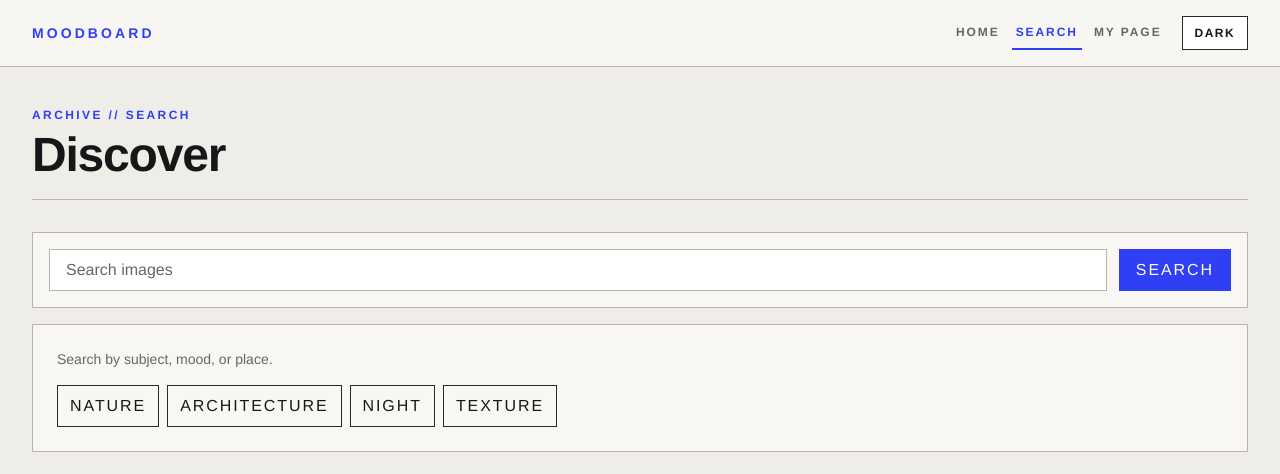
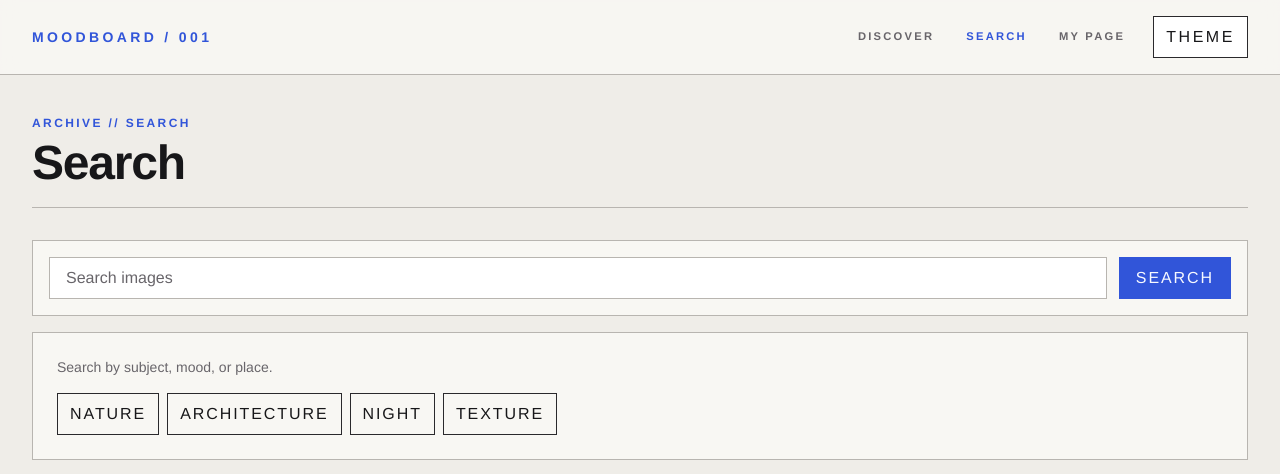
Before and after one commit to juditperea/moodboard, a React (Vite) app: page /search in a window 1280 px wide. Shown: the top 474 px of the page. Built offline with nearby package versions, Linux system fonts and the light colour scheme.

Commit message:
feat: redesign navigation and update accent theme

```diff
--- a/src/components/Navbar.tsx
+++ b/src/components/Navbar.tsx
@@ -1,54 +1,141 @@
+import { useEffect, useRef, useState } from "react"
 import { NavLink } from "react-router-dom"
 import { useTheme } from "../context/useTheme"
 
+const navigationItems = [
+  { label: "DISCOVER", to: "/" },
+  { label: "SEARCH", to: "/search" },
+  { label: "MY PAGE", to: "/mypage" },
+]
+
 function Navbar() {
   const { theme, toggleTheme } = useTheme()
+  const [isMenuOpen, setIsMenuOpen] = useState(false)
+  const menuRef = useRef<HTMLDivElement | null>(null)
+
+  useEffect(() => {
+    function handleKeyDown(event: KeyboardEvent) {
+      if (event.key === "Escape") {
+        setIsMenuOpen(false)
+      }
+    }
+
+    window.addEventListener("keydown", handleKeyDown)
+    return () => window.removeEventListener("keydown", handleKeyDown)
+  }, [])
+
+  useEffect(() => {
+    function handleResize() {
+      if (window.innerWidth >= 768) {
+        setIsMenuOpen(false)
+      }
+    }
+
+    window.addEventListener("resize", handleResize)
+    return () => window.removeEventListener("resize", handleResize)
+  }, [])
+
+  useEffect(() => {
+    if (!isMenuOpen) return
+
+    function handlePointerDown(event: MouseEvent) {
+      if (!menuRef.current) return
+      if (!menuRef.current.contains(event.target as Node)) {
+        setIsMenuOpen(false)
+      }
+    }
+
+    document.addEventListener("mousedown", handlePointerDown)
+    return () => document.removeEventListener("mousedown", handlePointerDown)
+  }, [isMenuOpen])
+
+  function getNavLinkClass({ isActive }: { isActive: boolean }) {
+    return [
+      "border-b border-transparent px-1 py-2 text-[0.7rem] font-bold uppercase tracking-[0.2em] transition-colors",
+      isActive ? "border-accent text-accent" : "text-muted hover:text-foreground",
+    ].join(" ")
+  }
 
   return (
-    <nav className="border-b border-border bg-surface/90 text-foreground backdrop-blur-sm">
-      <div className="mx-auto flex w-full max-w-7xl flex-wrap items-center gap-x-6 gap-y-3 px-4 py-4 sm:px-6 lg:px-8">
-        <span className="mr-auto text-sm font-bold uppercase tracking-[0.22em] text-accent">
-          Moodboard
+    <header className="border-b border-border bg-surface/90 text-foreground backdrop-blur-sm">
+      <nav aria-label="Main navigation" className="mx-auto w-full max-w-7xl px-4 py-4 sm:px-6 lg:px-8">
+        <div className="flex items-center justify-between gap-4">
+          <div className="flex min-w-0 items-center gap-4">
+            <span className="text-sm font-bold uppercase tracking-[0.24em] text-accent">
+              Moodboard / 001
             </span>
-        <div className="flex items-center gap-2 text-xs font-bold uppercase tracking-[0.16em]">
+          </div>
+
+          <div className="hidden items-center gap-6 md:flex">
+            {navigationItems.map((item) => (
               <NavLink
-            to="/"
-            className={({ isActive }) =>
-              `border-b-2 px-1 py-2 transition-colors ${isActive ? "border-accent text-accent" : "border-transparent text-muted hover:text-foreground"}`
-            }
+                key={item.to}
+                to={item.to}
+                end={item.to === "/"}
+                className={getNavLinkClass}
               >
-            Home
+                {item.label}
               </NavLink>
-
-          <NavLink
-            to="/search"
-            className={({ isActive }) =>
-              `border-b-2 px-1 py-2 transition-colors ${isActive ? "border-accent text-accent" : "border-transparent text-muted hover:text-foreground"}`
-            }
-          >
-            Search
-          </NavLink>
-
-          <NavLink
-            to="/mypage"
-            className={({ isActive }) =>
-              `border-b-2 px-1 py-2 transition-colors ${isActive ? "border-accent text-accent" : "border-transparent text-muted hover:text-foreground"}`
-            }
-          >
-            My Page
-          </NavLink>
+            ))}
             <button
               type="button"
               onClick={toggleTheme}
               aria-label={`Switch to ${theme === "dark" ? "light" : "dark"} theme`}
               aria-pressed={theme === "dark"}
-            className="ml-2 border border-border-strong bg-surface-raised px-3 py-2 text-xs font-bold uppercase tracking-[0.12em] text-foreground transition-colors hover:border-accent hover:text-accent"
+              className="border border-border-strong bg-surface-raised px-3 py-2 text-[0.68rem] font-bold uppercase tracking-[0.16em] text-foreground transition-colors hover:border-accent hover:text-accent"
             >
-            {theme === "dark" ? "Light" : "Dark"}
+              {theme === "dark" ? "LIGHT" : "THEME"}
+            </button>
+          </div>
+
+          <div className="md:hidden">
+            <button
+              type="button"
+              aria-label={isMenuOpen ? "Close menu" : "Open menu"}
+              aria-expanded={isMenuOpen}
+              aria-controls="mobile-navigation-panel"
+              onClick={() => setIsMenuOpen((previous) => !previous)}
+              className="border border-border-strong bg-surface-raised px-3 py-2 text-[0.68rem] font-bold uppercase tracking-[0.18em] text-foreground focus-visible:outline-2 focus-visible:outline-offset-2 focus-visible:outline-accent-strong"
+            >
+              Menu
             </button>
           </div>
         </div>
+
+        {isMenuOpen && (
+          <div
+            ref={menuRef}
+            id="mobile-navigation-panel"
+            className="mt-4 border border-border bg-surface p-3 md:hidden"
+          >
+            <div className="flex flex-col gap-2">
+              {navigationItems.map((item) => (
+                <NavLink
+                  key={item.to}
+                  to={item.to}
+                  end={item.to === "/"}
+                  onClick={() => setIsMenuOpen(false)}
+                  className={({ isActive }) =>
+                    `border px-3 py-2 text-[0.68rem] font-bold uppercase tracking-[0.18em] transition-colors ${isActive ? "border-accent bg-accent text-accent-foreground" : "border-transparent text-foreground hover:border-accent hover:text-accent"}`
+                  }
+                >
+                  {item.label}
+                </NavLink>
+              ))}
+              <button
+                type="button"
+                onClick={toggleTheme}
+                aria-label={`Switch to ${theme === "dark" ? "light" : "dark"} theme`}
+                aria-pressed={theme === "dark"}
+                className="mt-1 border border-border-strong bg-surface-raised px-3 py-2 text-left text-[0.68rem] font-bold uppercase tracking-[0.18em] text-foreground transition-colors hover:border-accent hover:text-accent"
+              >
+                {theme === "dark" ? "LIGHT" : "THEME"}
+              </button>
+            </div>
+          </div>
+        )}
       </nav>
+    </header>
   )
 }
 
--- a/src/index.css
+++ b/src/index.css
@@ -26,9 +26,9 @@
 	--muted: #68656a;
 	--border: #b8b5b0;
 	--border-strong: #2a292c;
-	--accent: #2f3ff3;
-	--accent-strong: #2205c7;
-	--accent-foreground: #fffaf5;
+	--accent: #3155d9;
+	--accent-strong: #2443b8;
+	--accent-foreground: #f7f9ff;
 }
 
 :root[data-theme="dark"] {
@@ -40,9 +40,9 @@
 	--muted: #aaa7a4;
 	--border: #555860;
 	--border-strong: #d1d0ca;
-	--accent: #2d72f2;
-	--accent-strong: #070bce;
-	--accent-foreground: #fff8f2;
+	--accent: #5d7cff;
+	--accent-strong: #7f98ff;
+	--accent-foreground: #f8faff;
 }
 
 * {
--- a/src/pages/Dashboard.tsx
+++ b/src/pages/Dashboard.tsx
@@ -112,8 +112,8 @@ function Dashboard() {
   return (
     <main className="mx-auto min-h-screen w-full max-w-7xl px-4 py-10 sm:px-6 lg:px-8">
       <div className="mb-8 border-b border-border pb-5">
-        <p className="mb-2 text-xs font-bold uppercase tracking-[0.2em] text-accent">Feed // Inspiration </p>
-        <h1 className="text-4xl font-bold tracking-tight sm:text-5xl">Home</h1>
+        <p className="mb-2 text-xs font-bold uppercase tracking-[0.2em] text-accent">FEED // INSPIRATION</p>
+        <h1 className="text-4xl font-bold tracking-tight sm:text-5xl">Discover</h1>
       </div>
 
       <section aria-live="polite" aria-busy={isInitialLoading || isLoadingMore} aria-label="Discovery images">
--- a/src/pages/Search.tsx
+++ b/src/pages/Search.tsx
@@ -41,8 +41,8 @@ function Search() {
   return (
     <main className="mx-auto min-h-screen w-full max-w-7xl px-4 py-10 sm:px-6 lg:px-8">
       <div className="mb-8 border-b border-border pb-5">
-        <p className="mb-2 text-xs font-bold uppercase tracking-[0.2em] text-accent">Archive // Search</p>
-        <h1 className="text-4xl font-bold tracking-tight sm:text-5xl">Discover</h1>
+        <p className="mb-2 text-xs font-bold uppercase tracking-[0.2em] text-accent">ARCHIVE // SEARCH</p>
+        <h1 className="text-4xl font-bold tracking-tight sm:text-5xl">Search</h1>
       </div>
       <form onSubmit={handleSubmit} className="mb-4 flex flex-col gap-3 border border-border bg-surface p-4 sm:flex-row">
         <label htmlFor="image-search" className="sr-only">
```
Lines whose indentation alone changed are shown as unchanged.
